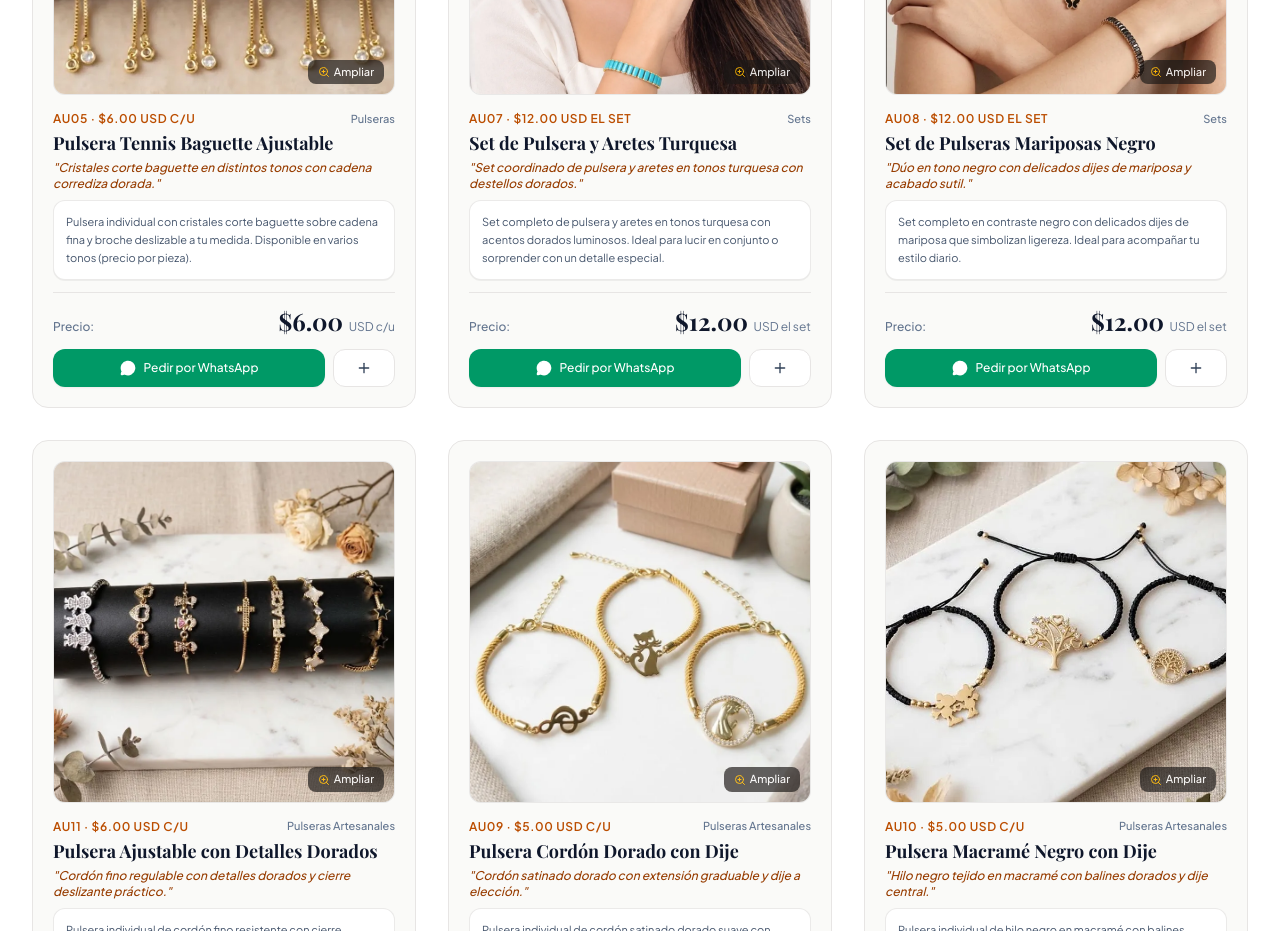
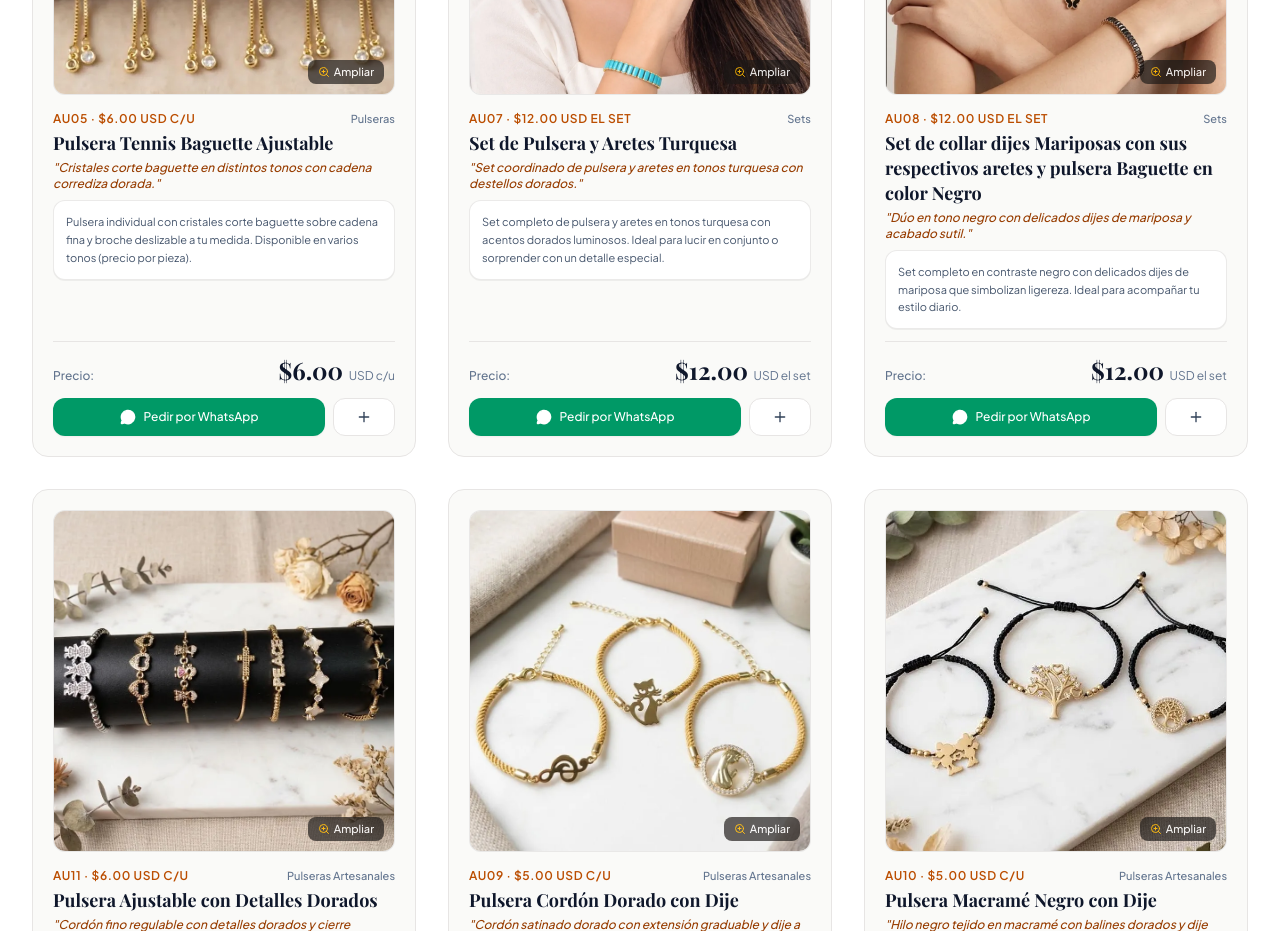
Before and after one commit to bessysiu1/Aura, a React (Vite) app: page / in a window 1280 px wide. Shown: the part 2200-3131 px from the top of the page. Built offline with nearby package versions, Linux system fonts and the light colour scheme; a web font is replaced by a local one.

Commit message:
Update product name for AU08

```diff
--- a/src/products.ts
+++ b/src/products.ts
@@ -200,7 +200,7 @@ export const PRODUCTS_CATALOG: Product[] = [
   },
   {
     id: 'AU08',
-    name: 'Set de Pulseras Mariposas Negro',
+    name: 'Set de collar dijes Mariposas con sus respectivos aretes y  pulsera Baguette en color Negro',
     category: 'Sets',
     price: 12.00,
     priceUnit: 'set',
```
